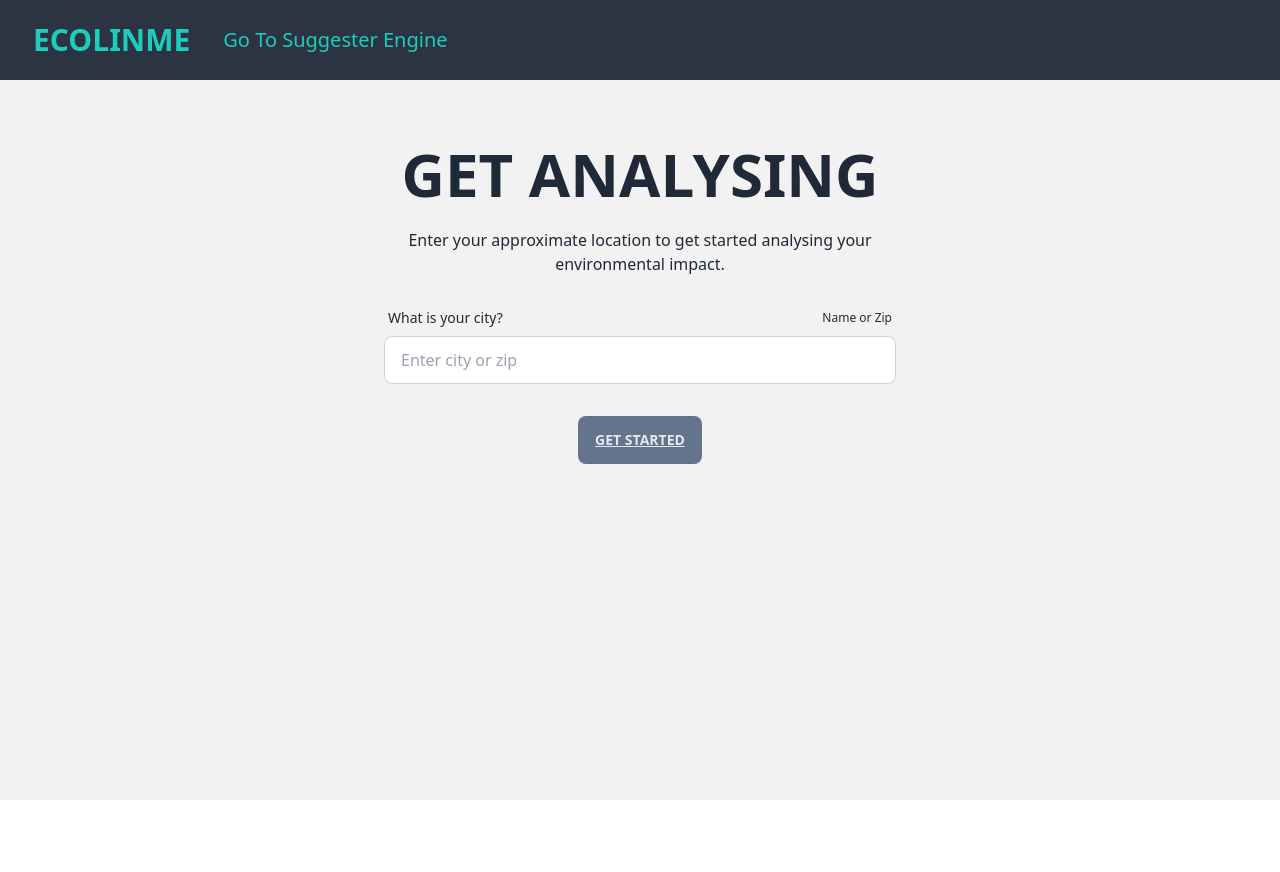
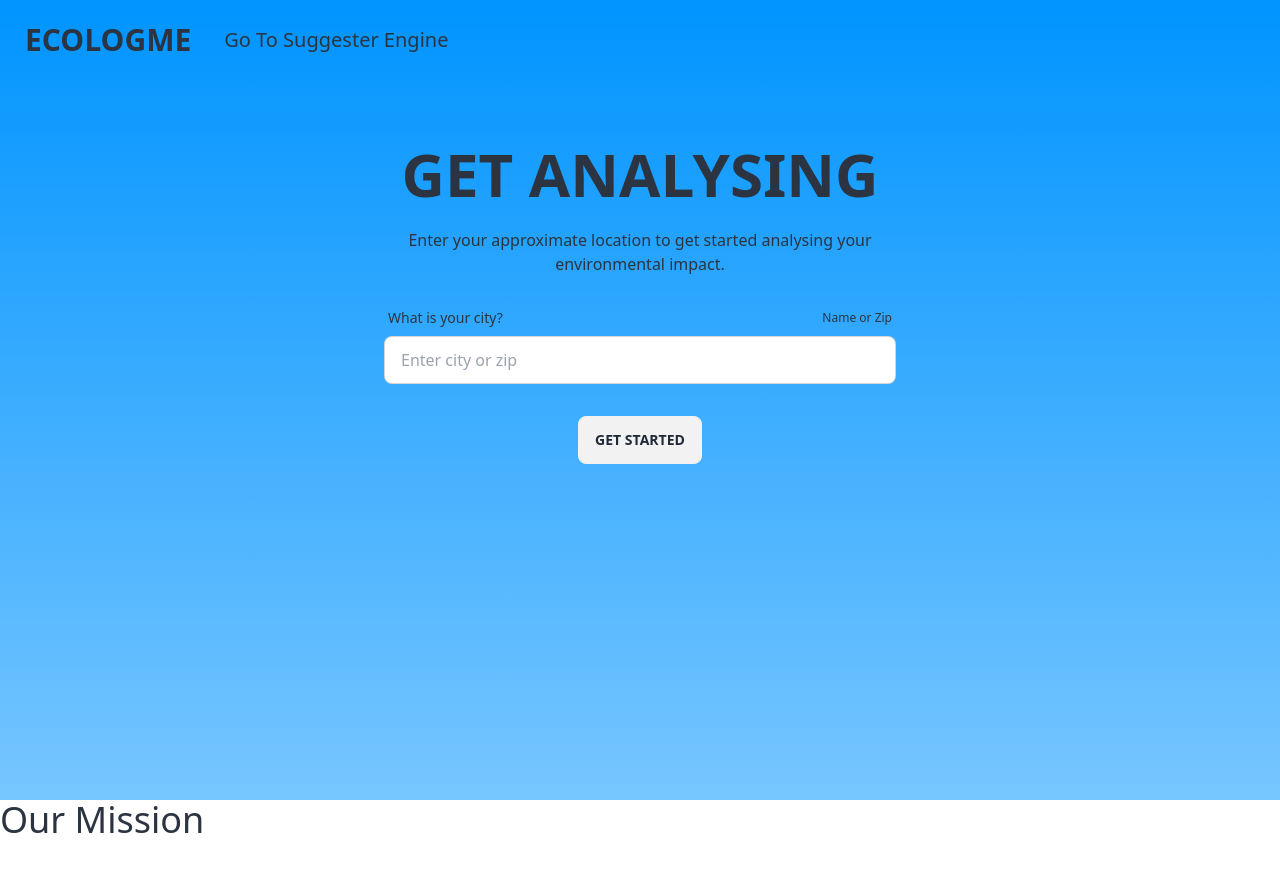
Before and after one commit to mjh316/hackpnwjune, a SvelteKit app: page / in a window 1280 px wide. Shown: the top 872 px of the page. Before the commit the page ends 800 px from the top, so only its background shows below. Built offline with nearby package versions, Linux system fonts and the light colour scheme.

Commit message:
Added dynamic scrollbar

```diff
--- a/src/components/Navbar.svelte
+++ b/src/components/Navbar.svelte
@@ -1,10 +1,24 @@
 <script lang="ts">
+	import { scrollY } from '@/stores/scroll';
+	import { page } from '$app/stores';
 	export let title: string;
+	$: pathName = $page.url.pathname;
 </script>
 
-<div class="navbar fixed text-accent bg-neutral text-center p-4">
+<div
+	class={'navbar fixed text-neutral text-center py-4 px-2' +
+		' ' +
+		($scrollY > 650 ? 'bg-[#77C6FF]' : '') +
+		' ' +
+		($scrollY > 10 ? 'backdrop-filter bg-opacity-30 backdrop-blur-sm' : '') +
+		' ' +
+		(pathName === '/' ? '' : 'bg-[#77C6FF]')}
+>
 	<ul class="[&>*]:px-4 list-none float-left">
 		<a href="/" class="text-3xl btn btn-ghost font-bold">{title}</a>
 		<li class="text-xl"><a href="/">Go To Suggester Engine</a></li>
 	</ul>
 </div>
+
+<style>
+</style>
--- a/src/routes/+layout.svelte
+++ b/src/routes/+layout.svelte
@@ -1,12 +1,12 @@
 <script>
 	import Navbar from '@/components/Navbar.svelte';
 	import '../app.css';
-	let title = 'ECOLINME';
+	let title = 'ECOLOGME';
 	let textColor = 'text-slate-200';
 	let bgColor1 = 'bg-slate-500';
 </script>
 
-<div class="flex flex-col h-screen">
+<div class="flex flex-col h-screen bg-gradient-to-b from-[#0094FF] to-[#77C6FF]">
 	<Navbar {title} />
 	<slot />
 </div>
--- a/src/routes/+page.svelte
+++ b/src/routes/+page.svelte
@@ -1,7 +1,10 @@
 <script lang="ts">
 	import { location } from '@/stores/home';
+	import { scrollY } from '@/stores/scroll';
+
 	$: zipCode = $location.zip.match(/\d{5}/g)?.[0];
 	$: cityName = $location.zip;
+
 	async function lookUpZip() {
 		if (!zipCode) {
 			$location.city = cityName;
@@ -17,9 +20,10 @@
 		$location.state = res.state;
 		return res;
 	}
+	// $: console.log($scrollY);
 </script>
 
-<div class="bg-base-200 flex-1 mt-20">
+<div class="bg-inherit flex-1 min-h-screen text-neutral pt-20">
 	<div class="locale w-full max-w-lg m-auto py-16">
 		<div class="text-center">
 			<div class="max-w-lg">
@@ -30,28 +34,27 @@
 					</p>
 					<div class="form-control w-full py-0">
 						<label class="label" for="city_or_zip_input">
-							<span class="label-text">What is your city?</span>
-							<span class="label-text-alt">Name or Zip</span>
+							<span class="label-text text-neutral">What is your city?</span>
+							<span class="label-text-alt text-neutral">Name or Zip</span>
 						</label>
 						<input
 							bind:value={$location.zip}
 							id="city_or_zip_input"
 							type="text"
 							placeholder="Enter city or zip"
-							class="input input-bordered w-full"
+							class="input input-bordered w-full text-primary-content"
 						/>
 					</div>
-					<a
-						on:click={lookUpZip}
-						href="/input"
-						class="btn bg-slate-500 text-slate-200 hover:bg-slate-200 hover:text-slate-900 hover:border-slate-900 my-8 btn-link"
-						>Get Started</a
-					>
+					<a on:click={lookUpZip} href="/input" class="btn my-8">Get Started</a>
 				</div>
 			</div>
 		</div>
 	</div>
 </div>
+<div class="flex-none text-neutral h-screen -mt-20 pt-20">
+	<h1 class="text-neutral lg:text-4xl md:text-3xl text-2xl">Our Mission</h1>
+</div>
+<svelte:window bind:scrollY={$scrollY} />
 
 <style>
 </style>
--- /dev/null
+++ b/src/stores/scroll.ts
@@ -0,0 +1,3 @@
+import { writable } from "svelte/store";
+
+export const scrollY = writable(0);
```
